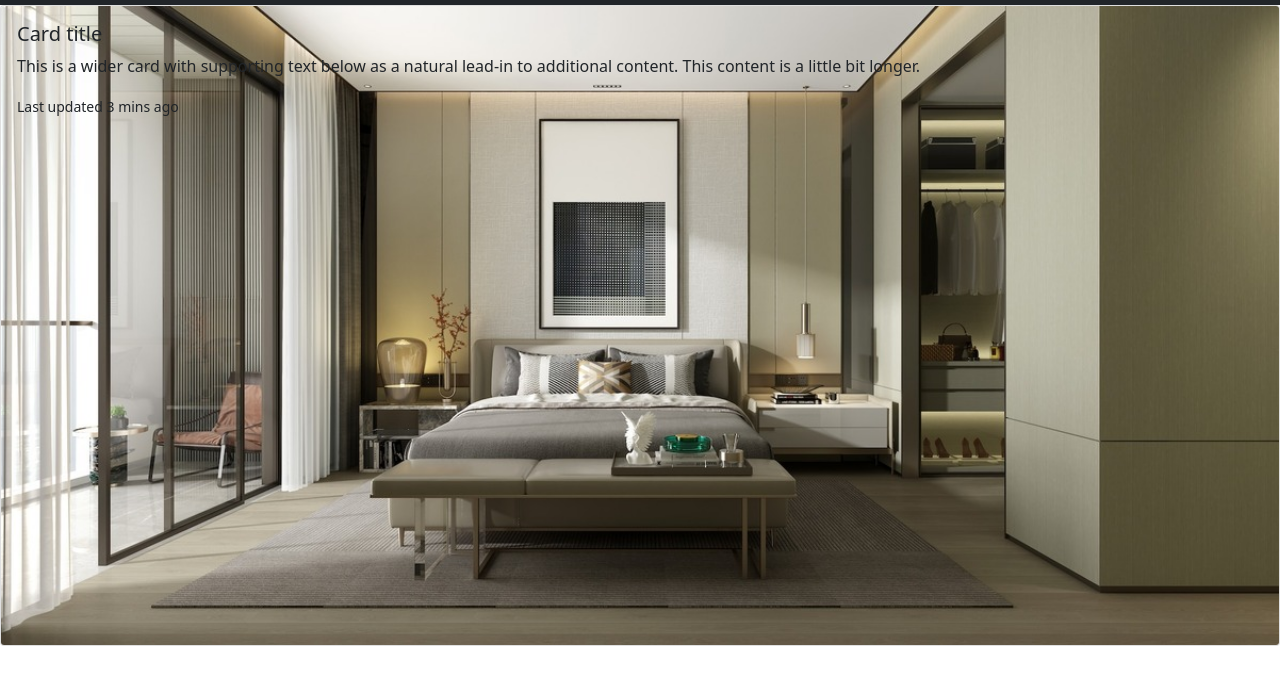
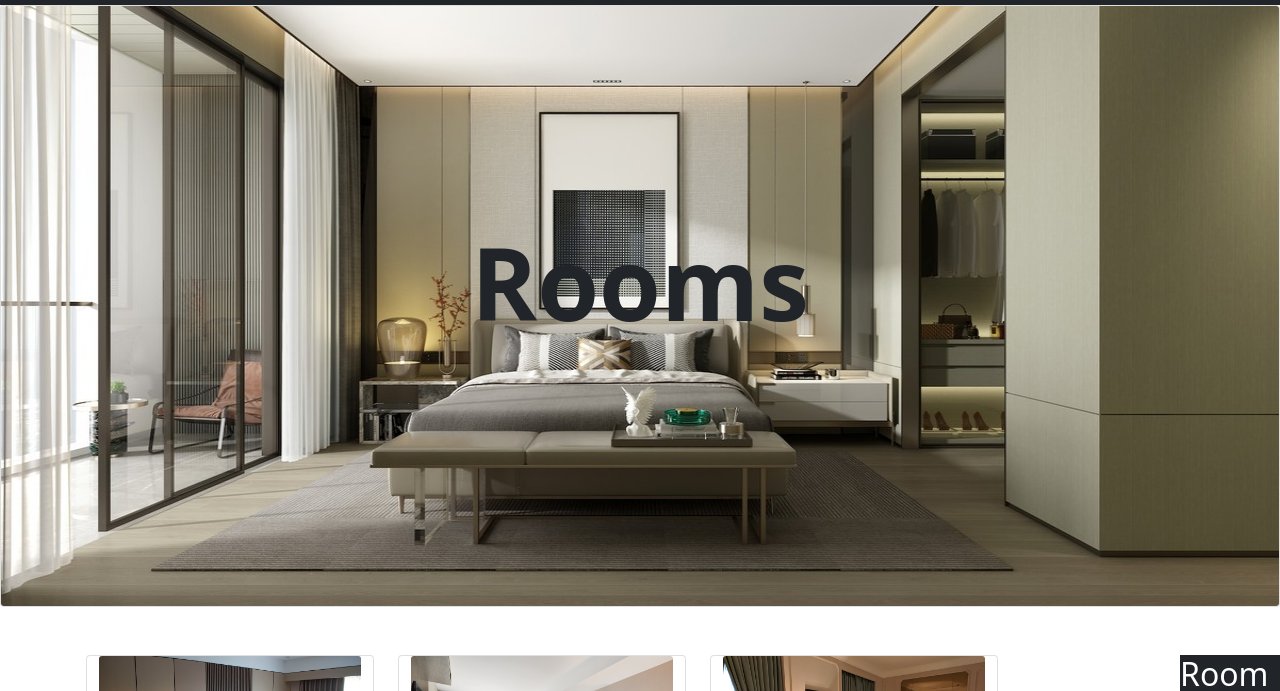
Before and after one commit to mahamudsourov/hotel-management-system, a plain HTML site: page room.html in a window 1280 px wide. Shown: the part 61-752 px from the top of the page. Drawn offline with nearby package versions, Linux system fonts and the light colour scheme.

```diff
--- a/index.css
+++ b/index.css
@@ -2,7 +2,7 @@
 body {
     font-family: Arial, sans-serif;
     text-align: center;
-    margin: 20px;
+    /* margin: 20px; */
 }
 
 h2 {
@@ -35,8 +35,8 @@ button {
     cursor: pointer;
 }
 
-a {
-    text-decoration: none;
+a:hover{
+    /* text-decoration: none; */
     color: #007bff;
     margin-top: 10px;
 }
--- a/room.html
+++ b/room.html
@@ -75,14 +75,9 @@
     <!-- Header -->
     <header>
       <div class="card text-bg-dark">
-        <img src="image/Header.jpg" class="card-img" alt="..." />
+        <img style="height: 600px;" src="image/Header.jpg" class="card-img" alt="..." />
         <div class="card-img-overlay">
-          <h5 class="card-title">Card title</h5>
-          <p class="card-text">
-            This is a wider card with supporting text below as a natural lead-in
-            to additional content. This content is a little bit longer.
-          </p>
-          <p class="card-text"><small>Last updated 3 mins ago</small></p>
+          <h5 style="margin-top: 200px; font-size: 100px;" class="card-title fw-bolder text-center">Rooms</h5>
         </div>
       </div>
     </header>
```
